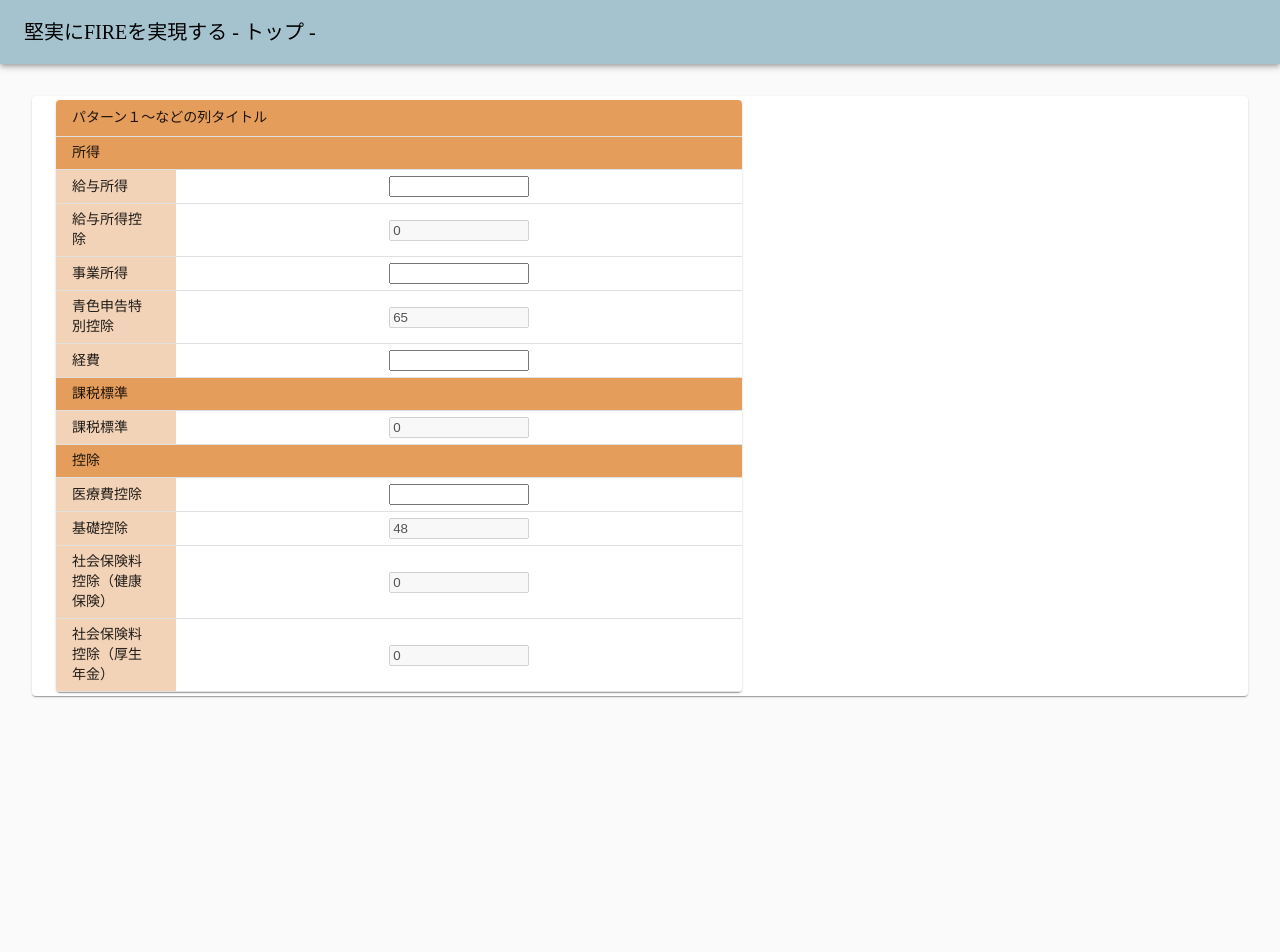
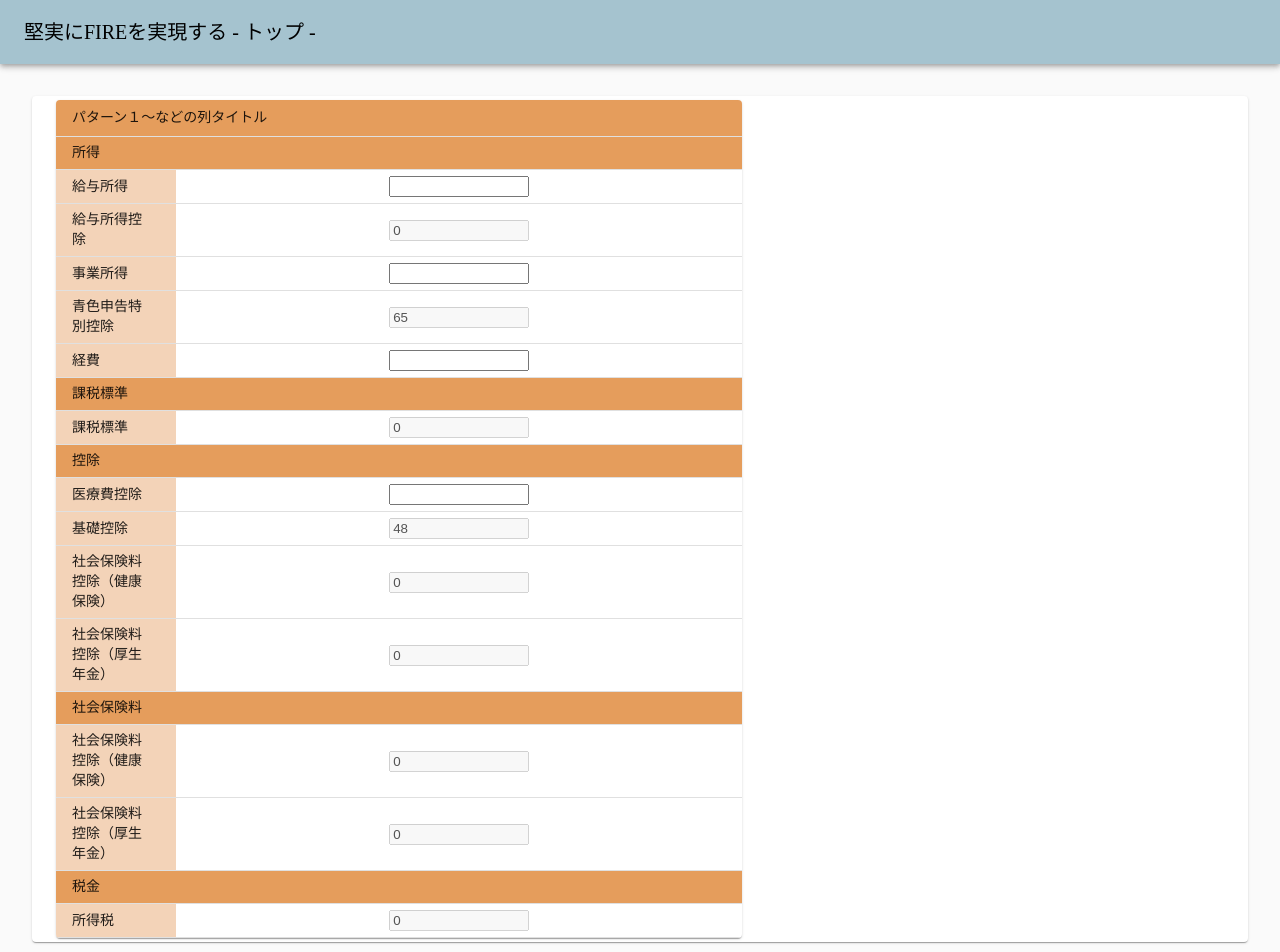
Before and after one commit to somurieengieer/fire-simulator, a React (Create React App) app: page /tax in a window 1280 px wide. Shown: the top 952 px of the page. Before the commit the page ends 800 px from the top, so only its background shows below. Built offline with nearby package versions, Linux system fonts and the light colour scheme.

Commit message:
社会保険料・税金項目を追加

```diff
--- a/src/features/tax/tax.ts
+++ b/src/features/tax/tax.ts
@@ -1,13 +1,15 @@
 // 所得に関するロジック
 
 // 所得と控除のセット（Redux保存用クラス）
-import {Deduction, Income, TaxSet} from "./taxSlice";
+import {Deduction, Income, SocialInsurance, TaxSet} from "./taxSlice";
 import {manYen} from "../utils/Utils";
 
 export interface InnerTaxSet {
   incomes: InnerIncome[],
   deductions: InnerEditableDeduction[], //控除
-  calculatedDeductions: InnerAutoCalculatedDeduction [], //控除（自動導出）
+  calculatedDeductions: InnerAutoCalculatedItem [], //控除（自動導出）
+  socialInsurance: InnerAutoCalculatedItem[], // 社会保険料
+  personalTax: InnerAutoCalculatedItem[], // 税金
 }
 
 // 所得
@@ -20,24 +22,24 @@ export interface InnerIncome {
 
 
 // 控除
-export interface InnerDeduction {
+export interface InnerNumberItem {
   name: string,
   amount?: number | string,
 }
 
 // 編集可能控除
-export interface InnerEditableDeduction extends InnerDeduction {
+export interface InnerEditableDeduction extends InnerNumberItem {
   editable: boolean,
   checkBox?: boolean,
   checked?: boolean,
 }
 
 // 自動算出控除（所得専用）
-interface InnerAutoCalculatedIncomeDeduction extends InnerDeduction {
+interface InnerAutoCalculatedIncomeDeduction extends InnerNumberItem {
   calcAmount: (income: Income) => number
 }
-// 自動算出控除（所得控除）
-interface InnerAutoCalculatedDeduction extends InnerDeduction {
+// 自動算出（その他用）
+interface InnerAutoCalculatedItem extends InnerNumberItem {
   calcAmount: (taxSet: TaxSet) => number
 }
 
@@ -187,10 +189,7 @@ export const commonDeductions = (): InnerEditableDeduction[] => {
     editable: true}
     ]
 }
-export const commonCalculatedDeductions = (): InnerAutoCalculatedDeduction[] => {
-  const existsSalary = (taxSet: TaxSet): boolean => {
-    return Boolean(taxSet.incomes.find(i => i.name === salaryIncome().name && Number(i.amount || 0) > 0))
-  }
+export const commonCalculatedDeductions = (): InnerAutoCalculatedItem[] => {
   return [
     { name: '基礎控除',
       calcAmount: (taxSet: TaxSet): number => {
@@ -200,6 +199,14 @@ export const commonCalculatedDeductions = (): InnerAutoCalculatedDeduction[] =>
         return 0
       },
     },
+    ...commonInnerSocialInsurances()
+  ]
+}
+export const commonInnerSocialInsurances = (): InnerAutoCalculatedItem[] => {
+  const existsSalary = (taxSet: TaxSet): boolean => {
+    return Boolean(taxSet.incomes.find(i => i.name === salaryIncome().name && Number(i.amount || 0) > 0))
+  }
+  return [
     { name: '社会保険料控除（健康保険）',
       calcAmount: (taxSet: TaxSet): number =>
         existsSalary(taxSet) ? healthInsurance(taxSet) : 0
@@ -207,6 +214,31 @@ export const commonCalculatedDeductions = (): InnerAutoCalculatedDeduction[] =>
     { name: '社会保険料控除（厚生年金）',
       calcAmount: (taxSet: TaxSet): number =>
         existsSalary(taxSet) ? annuity(taxSet) : 0
+    },
+  ]
+}
+
+// 所得税
+const incomeTax = (baseOfTaxation: number): number => {
+  const data = [
+    [1000, 1949000, 5, 0],
+    [1950000, 3299000, 10, 97500],
+    [3300000, 6949000, 20, 427500],
+    [6950000, 8999000, 23, 636000],
+    [9000000, 17999000, 33, 1536000],
+    [18000000, 39999000, 40, 2796000],
+    [40000000, 9999999999999999, 45, 4796000],
+  ]
+  if (baseOfTaxation < 1000) return 0
+  const row = data.find(d => d[0] <= baseOfTaxation && baseOfTaxation < d[1]) as number[]
+  return baseOfTaxation * row[2] - row[3]
+
+}
+export const commonInnerPersonalTax = (): InnerAutoCalculatedItem[] => {
+  return [
+    { name: '所得税',
+      calcAmount: (taxSet: TaxSet): number =>
+        incomeTax(taxSet.baseOfTaxation)
     },
   ]
 }
@@ -220,6 +252,8 @@ export const defaultIncomeAndDeductionSet = (): InnerTaxSet => {
     ],
     deductions: commonDeductions(),
     calculatedDeductions: commonCalculatedDeductions(),
+    socialInsurance: commonInnerSocialInsurances(), // 社会保険料
+    personalTax: commonInnerPersonalTax(), // 税金
   }
 }
 
@@ -241,9 +275,17 @@ export function taxSetConvert(taxSet: TaxSet): TaxSet {
       0)
     ).reduce((a, b) => a + b)
 
+  // 所得控除
   innerSet.calculatedDeductions.forEach(innerDed => {
     const ded = taxSet.deductions.find(d => d.name === innerDed.name) as Deduction
     ded.amount = innerDed.calcAmount(taxSet)
   })
+
+  // 社会保険料
+  innerSet.socialInsurance.forEach(innerSoc=> {
+    const soc = taxSet.socialInsurance.find(s => s.name === innerSoc.name) as SocialInsurance
+    soc.amount = innerSoc.calcAmount(taxSet)
+  })
+
   return taxSet
 }
--- a/src/features/tax/taxSlice.ts
+++ b/src/features/tax/taxSlice.ts
@@ -1,12 +1,21 @@
 import {createSlice, PayloadAction} from '@reduxjs/toolkit';
 import {RootState} from '../../app/store';
-import {defaultIncomeAndDeductionSet, InnerEditableDeduction, taxSetConvert} from "./tax";
+import {defaultIncomeAndDeductionSet, taxSetConvert} from "./tax";
 
+export interface NumberItem {
+  name: string,
+  amount?: number | string,
+  editable: boolean,
+  checkBox?: boolean,
+  checked?: boolean,
+}
 export interface TaxSet {
   incomes: Income[],
   baseOfTaxation: number,
   age: number,
-  deductions: Deduction[], //控除
+  deductions: Deduction[], // 控除
+  socialInsurance: SocialInsurance[], // 社会保険料
+  personalTax: PersonalTax[], // 税金
 }
 
 // 所得
@@ -17,12 +26,21 @@ export interface Income {
 }
 
 // 控除
-export interface Deduction extends InnerEditableDeduction {
+export interface Deduction extends NumberItem {
 }
 
 interface TaxState {
   taxSet: TaxSet[]
 }
+
+// 社会保険料
+export interface SocialInsurance extends NumberItem {
+}
+
+// 税金
+export interface PersonalTax extends NumberItem {
+}
+
 
 // 内部的クラスから表示用JSONに変換
 const createTaxSet = (): TaxSet => {
@@ -52,7 +70,21 @@ const createTaxSet = (): TaxSet => {
         amount: 0, // 後でアップデートかけるので簡略化するために0とする
         editable: false,
       }})
-    ]
+    ],
+    socialInsurance: [
+      ...innerSet.socialInsurance.map(i => {return {
+        name: i.name,
+        amount: 0, // 後でアップデートかけるので簡略化するために0とする
+        editable: false,
+      }})
+    ],
+    personalTax: [
+      ...innerSet.personalTax.map(p => {return {
+        name: p.name,
+        amount: 0, // 後でアップデートかけるので簡略化するために0とする
+        editable: false,
+      }})
+    ],
   })
 }
 
--- a/src/layout/molecules/TaxTable.tsx
+++ b/src/layout/molecules/TaxTable.tsx
@@ -100,6 +100,20 @@ export function TaxTable({taxSetIndex, taxSet}: PhasesTableProps) {
                                           disabled={!deduction.editable}
                     />
                     ))}
+                  <TaxSubHeaderRowSet title={'社会保険料'} />
+                  {taxSet.socialInsurance.map((socialInsurance) => (
+                    <TaxIncomeTableRowSet rowLabel={socialInsurance.name}
+                                          value={socialInsurance.amount || ''}
+                                          disabled={true}
+                    />
+                  ))}
+                  <TaxSubHeaderRowSet title={'税金'} />
+                  {taxSet.personalTax.map((personalTax) => (
+                    <TaxIncomeTableRowSet rowLabel={personalTax.name}
+                                          value={personalTax.amount || ''}
+                                          disabled={true}
+                    />
+                  ))}
                 </TableBody>
               </Table>
             </TableContainer>
```
